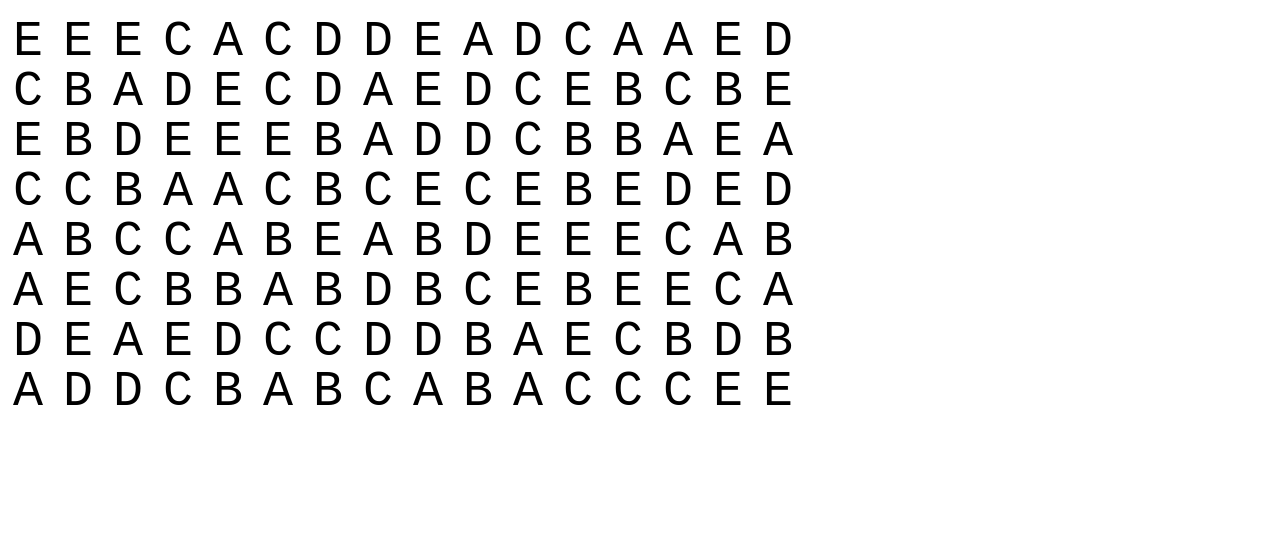
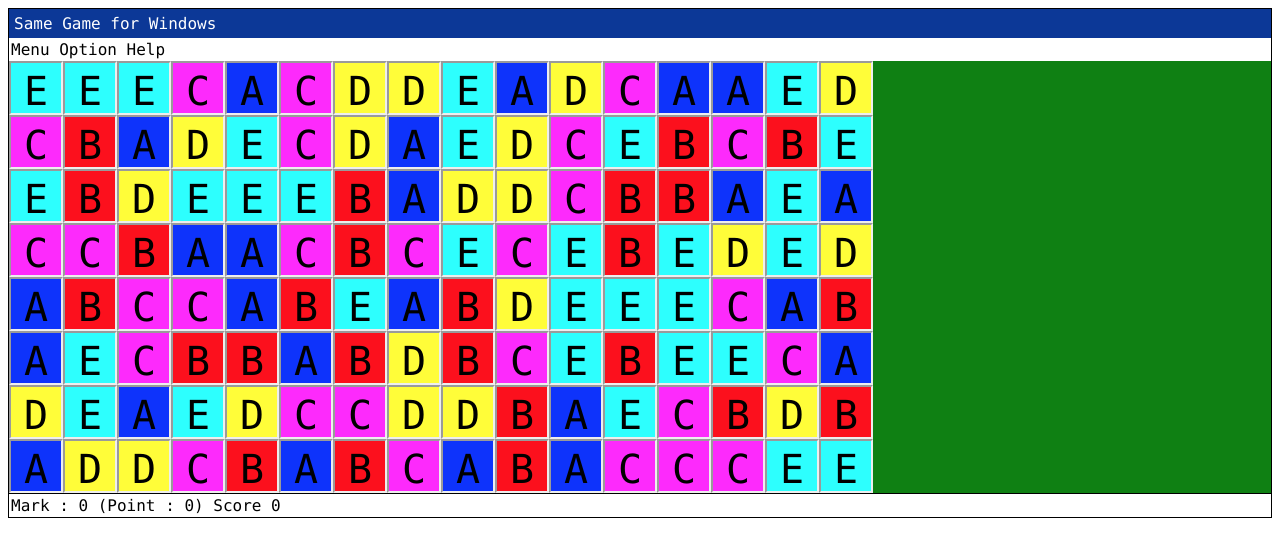
Before and after one commit to jakebloom/lettergame.exe, a React app: page / in a window 1280 px wide. Shown: the top 552 px of the page. Built offline with nearby package versions, Linux system fonts and the light colour scheme.

Commit message:
Looks pretty

```diff
--- a/src/components/App.tsx
+++ b/src/components/App.tsx
@@ -5,6 +5,10 @@ import Board from "./Board"
 export default class App extends React.Component<{}, {}> {
 
   render() {
-    return <Board />;
+    return <div className="container">
+        <div className="titleBar">Same Game for Windows</div>
+        <div className="toolBar">Menu Option Help</div>
+        <Board />
+      </div>
   }
 }
--- a/src/components/Board.tsx
+++ b/src/components/Board.tsx
@@ -48,7 +48,12 @@ export default class Board extends React.Component<{}, BoardState> {
               }
               tiles.push(tilerow)
         }
-      return tiles.map(row => <div>{row}</div>)
+        return <div className="board">
+            {tiles.map(row => <div>{row}</div>)}
+            <div className="scoreBar">
+                Mark : 0 (Point : 0) Score 0
+            </div>
+        </div>
     }
 
     randomChoice(): string {
--- a/src/components/Letter.tsx
+++ b/src/components/Letter.tsx
@@ -10,7 +10,17 @@ interface LetterProps {
 
 export default class Letter extends React.Component<LetterProps, {}> {
     render() {
-        let classes: string = this.props.selected ? "letter selected" : "letter"
+        let classes: string = "letter"
+        if (this.props.letter !== null) {
+            classes += " letterBorder " + this.props.letter
+        } else {
+            classes += " empty"
+        }
+
+        if (this.props.selected) {
+            classes += " selected"
+        }
+
         return <span
             className={classes}
             onClick={() => this.props.onclick(
--- a/src/style.css
+++ b/src/style.css
@@ -1,13 +1,103 @@
+body {
+    font-family: "Lucida Console", monospace;
+}
+
+#root {
+    background-color: #0F8013;
+}
+
 .letter {
+    border: 2px;
     display: inline-block;
-    font-family: monospace;
-    font-size: 50px;
+    font-size: 40px;
     height: 40px;
     padding: 5px;
+    text-align: center;
     user-select: none;
     width: 40px;
 }
 
+.letterBorder {
+    border-style: inset;
+}
+
+.A {
+    /*14, 39, 251*/
+    background-color: #0E33FB;
+}
+
+.B {
+    /*252, 16, 29*/
+    background-color: #FC101D;
+}
+
+.C {
+    /*253, 42, 252*/
+    background-color: #FD2AFC;
+}
+
+.D {
+    /* 255, 253, 57 */
+    background-color: #FFFD39;
+}
+
+.E {
+    /* 45, 255, 254 */
+    background-color: #2DFFFE;
+}
+
+.selected.A {
+    /*14, 39, 251*/
+    color: #0E33FB;
+}
+
+.selected.B {
+    /*252, 16, 29*/
+    color: #FC101D;
+}
+
+.selected.C {
+    /*253, 42, 252*/
+    color: #FD2AFC;
+}
+
+.selected.D {
+    /* 255, 253, 57 */
+    color: #FFFD39;
+}
+
+.selected.E {
+    /* 45, 255, 254 */
+    color: #2DFFFE;
+}
+
 .selected {
-    border: 2px solid;
+    background-color: #FFFFFF;
 }
+
+.empty {
+    height: 0px;
+    margin: 2px;
+}
+
+.scoreBar {
+    background-color: #FFFFFF;
+    border-top: 1px solid;
+    padding: 2px;
+}
+
+.titleBar {
+    /* 12, 56, 151 */
+    background-color: #0C3897;
+    color: #FFFFFF;
+    padding: 5px;
+}
+
+.toolBar {
+    background-color: #FFFFFF;
+    padding: 2px;
+}
+
+.container {
+    border: 1px solid;
+}
```
Also changed, not shown: 2 other files (tests, documents, lock files or other folders). Lines whose indentation alone changed are shown as unchanged.
